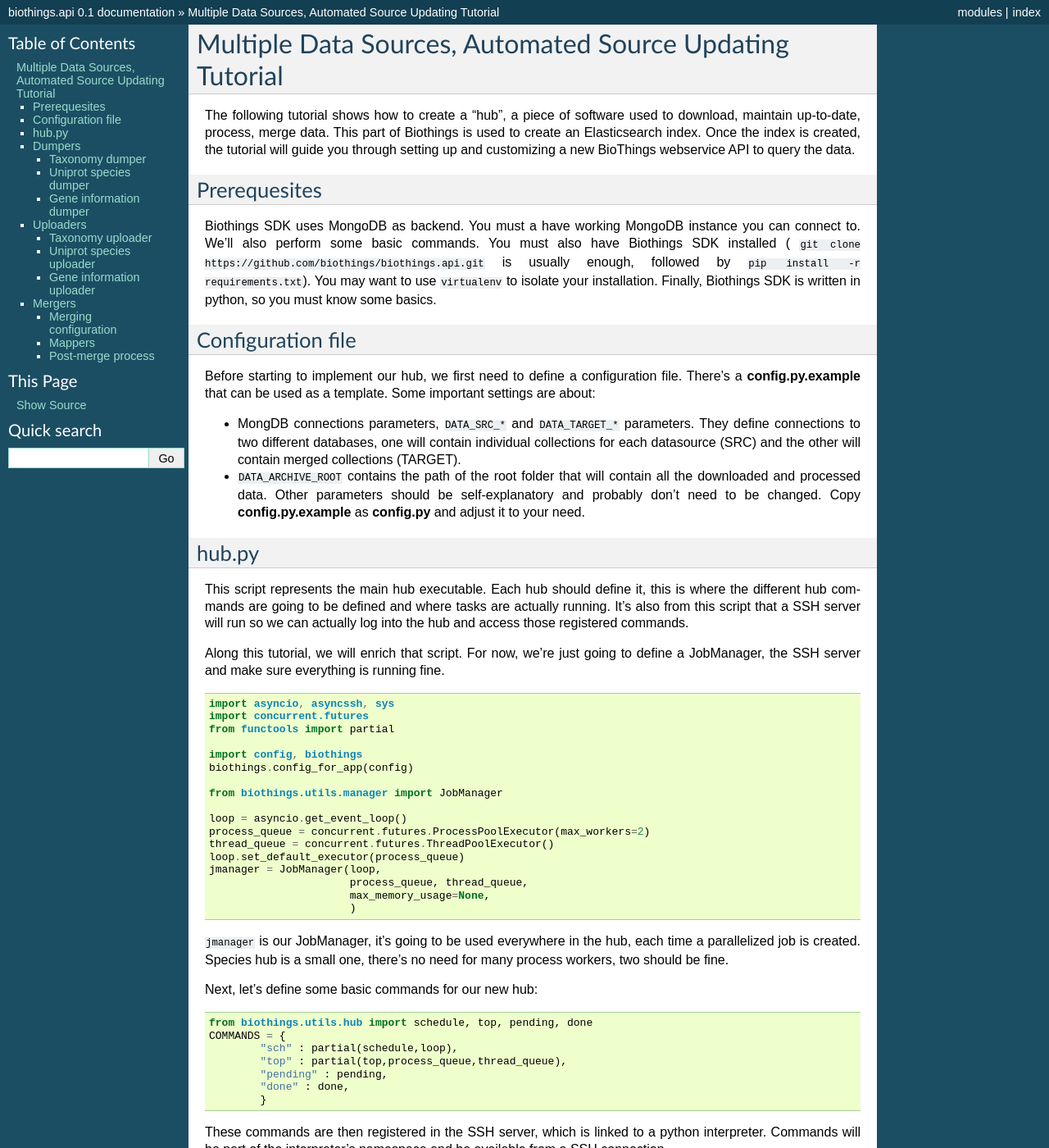
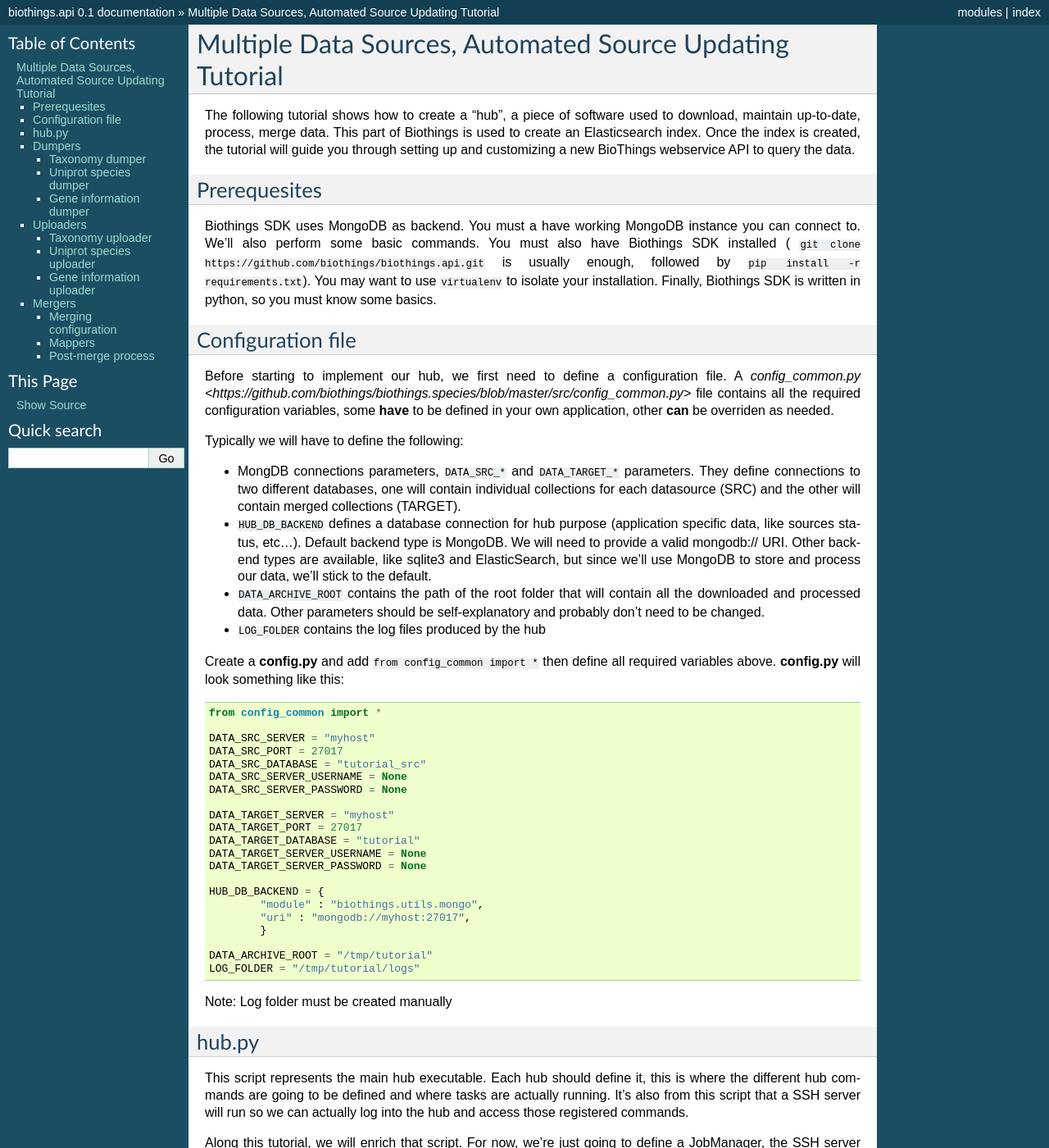
Before and after one commit to biothings/biothings.api, a Sphinx documentation site: the page built from docs/doc/multiple_sources_tutorial.rst, in a window 1280 px wide and 1400 px high. Shown: the whole window at 82% size. Built offline with Sphinx 7.4.7, drawn with Linux system fonts in a browser that asks for light colours; some of the changed text lies outside the part shown.

Commit message:
update tutorial (hub_db backend, config, builder)

```diff
--- a/docs/doc/multiple_sources_tutorial.rst
+++ b/docs/doc/multiple_sources_tutorial.rst
@@ -20,15 +20,56 @@
 Configuration file
 ^^^^^^^^^^^^^^^^^^
 
-Before starting to implement our hub, we first need to define a configuration file. There’s a **config.py.example** that
-can be used as a template. Some important settings are about:
+Before starting to implement our hub, we first need to define a configuration file. A
+`config_common.py <https://github.com/biothings/biothings.species/blob/master/src/config_common.py>` file
+contains all the required configuration variables, some **have** to be defined in your own application, other
+**can** be overriden as needed.
+
+Typically we will have to define the following:
 
 * MongDB connections parameters, ``DATA_SRC_*`` and ``DATA_TARGET_*`` parameters. They define connections to two different databases,
   one will contain individual collections for each datasource (SRC) and the other will contain merged collections (TARGET).
 
+* ``HUB_DB_BACKEND`` defines a database connection for hub purpose (application specific data, like sources status, etc...). Default backend type
+  is MongoDB. We will need to provide a valid mongodb:// URI. Other backend types are available, like sqlite3 and ElasticSearch, but since
+  we'll use MongoDB to store and process our data, we'll stick to the default.
+
 * ``DATA_ARCHIVE_ROOT`` contains the path of the root folder that will contain all the downloaded and processed data.
-  Other parameters should be self-explanatory and probably don’t need to be changed. Copy **config.py.example** as **config.py**
-  and adjust it to your need.
+  Other parameters should be self-explanatory and probably don’t need to be changed.
+
+* ``LOG_FOLDER`` contains the log files produced by the hub
+
+
+Create a **config.py** and add ``from config_common import *`` then define all required variables above. **config.py**
+will look something like this:
+
+.. code-block:: python
+
+  from config_common import *
+
+  DATA_SRC_SERVER = "myhost"
+  DATA_SRC_PORT = 27017
+  DATA_SRC_DATABASE = "tutorial_src"
+  DATA_SRC_SERVER_USERNAME = None
+  DATA_SRC_SERVER_PASSWORD = None
+
+  DATA_TARGET_SERVER = "myhost"
+  DATA_TARGET_PORT = 27017
+  DATA_TARGET_DATABASE = "tutorial"
+  DATA_TARGET_SERVER_USERNAME = None
+  DATA_TARGET_SERVER_PASSWORD = None
+
+  HUB_DB_BACKEND = {
+          "module" : "biothings.utils.mongo",
+          "uri" : "mongodb://myhost:27017",
+          }
+
+  DATA_ARCHIVE_ROOT = "/tmp/tutorial"
+  LOG_FOLDER = "/tmp/tutorial/logs"
+
+
+Note: Log folder must be created manually
+
 
 hub.py
 ^^^^^^
@@ -312,15 +353,15 @@
 
    DEBUG:taxonomy.hub:Creating new TaxonomyDumper instance
    DEBUG:taxonomy_dump:'taxdump.tar.gz' is up-to-date, no need to download
-   INFO:taxonomy_dump:Nothing to dum
+   INFO:taxonomy_dump:Nothing to dump
 
 So far so good! The actual file, depending on the configuration settings, it’s located in **./data/taxonomy/20170125/taxdump.tar.gz**.
 We can notice the timestamp used to create the folder. Let’s also have a look at in the internal database to see the resource status. Connect to mongoDB:
 
 .. code:: javascript
 
-   > use dev_speciesdoc_src
-   switched to db dev_speciesdoc_src
+   > use hub_config
+   switched to db hub_config
    > db.src_dump.find()
    {
            "_id" : "taxonomy",
@@ -962,8 +1004,8 @@
 
 .. code:: javascript
 
-   > use dev_speciesdoc
-   switched to db dev_speciesdoc
+   > use tutorial
+   switched to db tutorial
    > db.mytaxonomy_20170127_pn1ygtqp.count()
    1552809
    > db.mytaxonomy_20170127_pn1ygtqp.find({_id:9606})
@@ -1037,12 +1079,16 @@
 
 .. code-block:: python
 
+   import biothings.databuild.builder as builder
+   from databuild.mapper import HasGeneMapper
    hasgene = HasGeneMapper(name="has_gene")
    pbuilder = partial(builder.DataBuilder,mappers=[hasgene])
    bmanager = builder.BuilderManager(
+           poll_schedule='* * * * * */10',
            job_manager=jmanager,
            builder_class=pbuilder)
-   bmanager.sync()
+   bmanager.configure()
+   bmanager.poll()
 
 First we instantiate a mapper object and give it a name (more on this later). While creating the manager, we need to pass a builder class.
 The problem here is we also have to give our mapper to that class while it’s instantiated. We’re using ``partial`` (from ``functools``),
@@ -1162,8 +1208,8 @@
 
 .. code:: javascript
 
-   > use dev_speciesdoc
-   switched to db dev_speciesdoc
+   > use tutorial
+   switched to db tutorial
    > db.mytaxonomy_test.find({_id:9606})
    {
            "_id" : "9606",
@@ -1310,8 +1356,8 @@
 
 .. code:: javascript
 
-   > use dev_speciesdoc
-   switched to db dev_speciesdoc
+   > use tutorial
+   switched to db tutorial
    > db.mytaxonomy_test.find({_id:9606})
    {
            "_id" : 9606,
```
Also changed, not shown: other parts of docs/doc/multiple_sources_tutorial.rst (+6 -5 lines).
